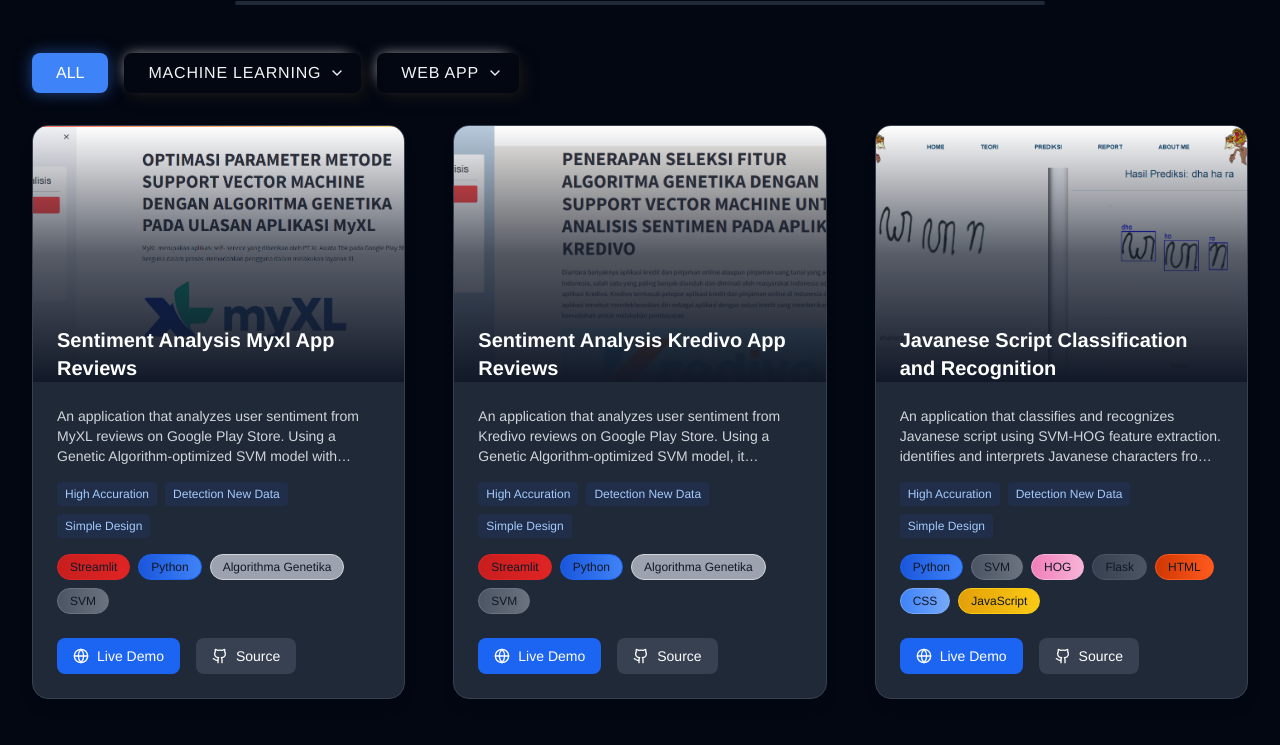
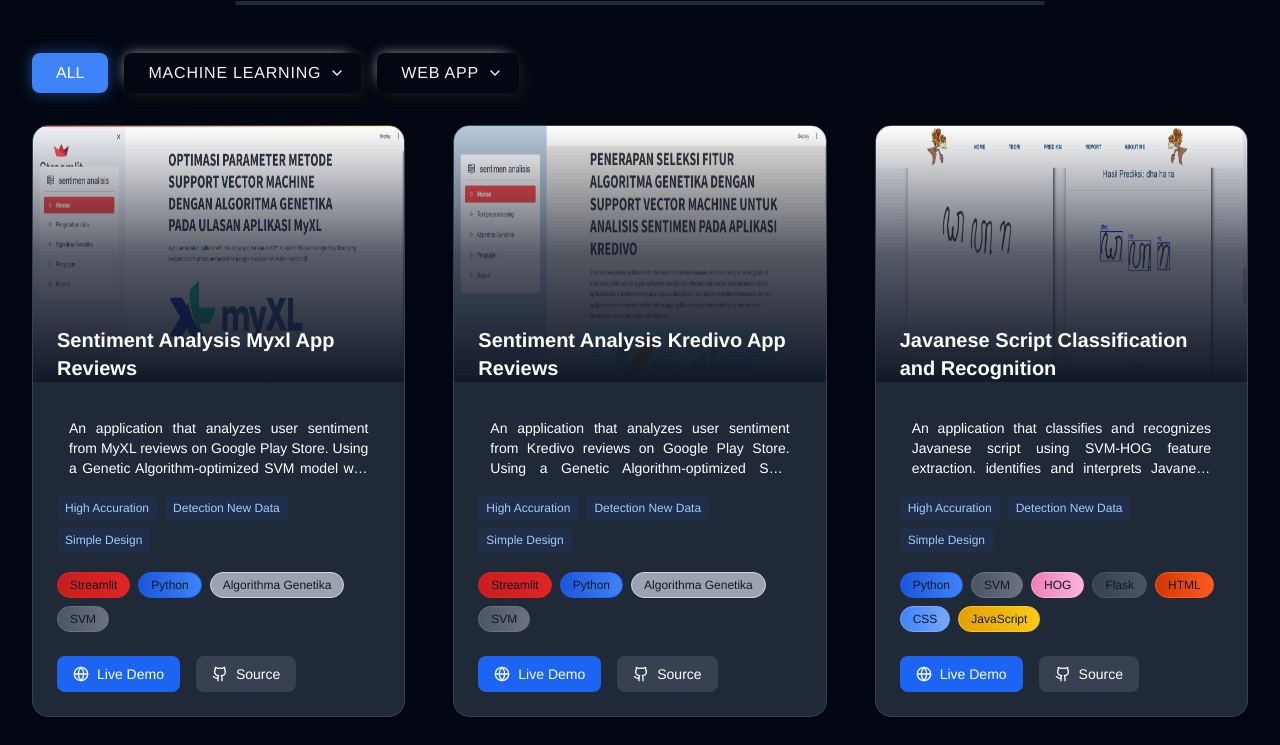
Before and after one commit to ahmadseloabadi/PORTOFOLIO-SELO, a React (Vite) app: page / in a window 1280 px wide. Shown: the part 959-1704 px from the top of the page. Built offline with nearby package versions, Linux system fonts and the light colour scheme.

Commit message:
up: project content

```diff
--- a/src/components/projects/ProjectsCard.tsx
+++ b/src/components/projects/ProjectsCard.tsx
@@ -103,7 +103,7 @@
           <img
             src={project.image}
             alt={project.title}
-            className="w-full h-full  object-cover transform group-hover:scale-110 transition-transform duration-500"
+            className="w-full h-full  object-fill transform group-hover:scale-110 transition-transform duration-500"
           />
           <div className="absolute inset-0 bg-gradient-to-t from-gray-900 via-gray-900/70 to-transparent" />
 
@@ -116,13 +116,15 @@
         </div>
 
         {/* Content */}
-        <div className="p-6 transform translate-z-20">
-          <p className="text-gray-300 text-sm mb-4 line-clamp-3">
-            {project.description}
-          </p>
+        <div className="p-6  transform translate-z-20 ">
+          <div className="relative h-[70px] mb-5 z-20 ">
+            <p className="absolute text-justify  inset-0 transform   p-3 hover:break-words line-clamp-3 hover:line-clamp-none overflow-hidden  rounded-lg text-sm text-white transition duration-300 ease-in-out hover:h-fit hover:bg-slate-800  hover:overflow-visible hover:shadow-lg">
+              {project.description}
+            </p>
+          </div>
 
           {/* Features */}
-          <div className="mb-4">
+          <div className="mb-5">
             <div className="flex flex-wrap gap-2">
               {project.features.map((feature, idx) => (
                 <span
```
